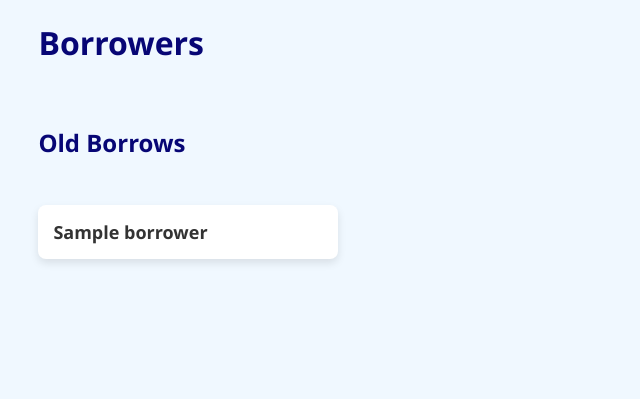
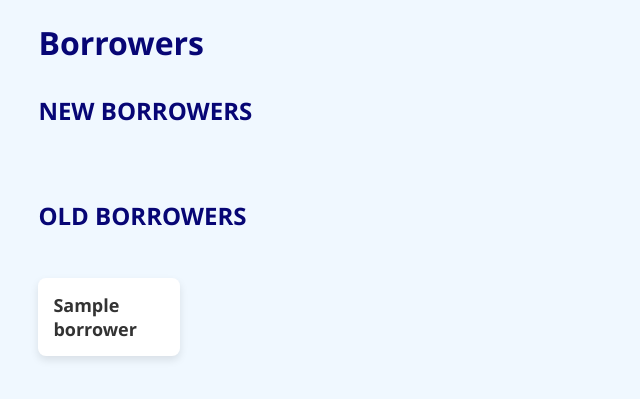
Before and after one commit to wathsaladmpgj/interest-money-site, a PHP site: page /barrowBasic.php in a window 1280 px wide. Shown: the top 399 px of the page, without its empty margins (0-640 px from the left). Run offline with PHP 8.4, Linux system fonts and the light colour scheme; tables that the repository leaves empty or names only in its code hold one stand-in row (values such as "Sample post").

Commit message:
styles borrow basic page

```diff
--- a/barrowBasic.php
+++ b/barrowBasic.php
@@ -27,6 +27,7 @@
 </head>
 <body>
     <h1>Borrowers</h1>
+    <h2>NEW BORROWERS</h2>
     <ul>
     <?php
 // Connect to the database
@@ -50,13 +51,15 @@
         // Check if due_date is today or later
         if ($due_date >= date('Y-m-d')) {
             if (!$new_borrowers_exist) {
-                echo "<h2>New Borrows</h2><ul>";
                 $new_borrowers_exist = true;
             }
             echo "<li><a class='borrower-name' href='details.php?id=" . $row['id'] . "' data-id='" . $row['id'] . "'>" . $row['name'] . "</a></li>";
         }
     }
-
+?></ul>
+<h2>OLD BORROWERS</h2>
+<ul>
+<?php
     // Display old borrowers (with due_date before today)
     $result->data_seek(0); // Reset result pointer to fetch the rows again
     while ($row = $result->fetch_assoc()) {
@@ -65,7 +68,6 @@
         // Check if due_date is before today
         if ($due_date < date('Y-m-d')) {
             if (!$old_borrowers_exist) {
-                echo "</ul><h2>Old Borrows</h2><ul>";
                 $old_borrowers_exist = true;
             }
             echo "<li><a class='borrower-name' href='details.php?id=" . $row['id'] . "' data-id='" . $row['id'] . "'>" . $row['name'] . "</a></li>";;
--- a/borrowBasic.css
+++ b/borrowBasic.css
@@ -30,17 +30,28 @@
     list-style-type: none;
     padding: 0;
     width: 300px;
+    display: flex;
+    flex-wrap: wrap;
+    gap: 15px;
+
+    display: grid;
+    grid-template-columns: repeat(9, 1fr); /* Creates 3 columns */
+    gap: 20px; /* Space between items */
 }
 
 li {
+    float: left;
     background-color: #fff;
     margin: 10px 0;
     padding: 15px;
     border-radius: 8px;
     box-shadow: 0 4px 8px rgba(0, 0, 0, 0.1);
     transition: transform 0.3s ease-in-out;
+    width: 7rem;
 }
+li a{
 
+}
 /* Hover effect on borrower list items */
 li:hover {
     transform: scale(1.03);
```
